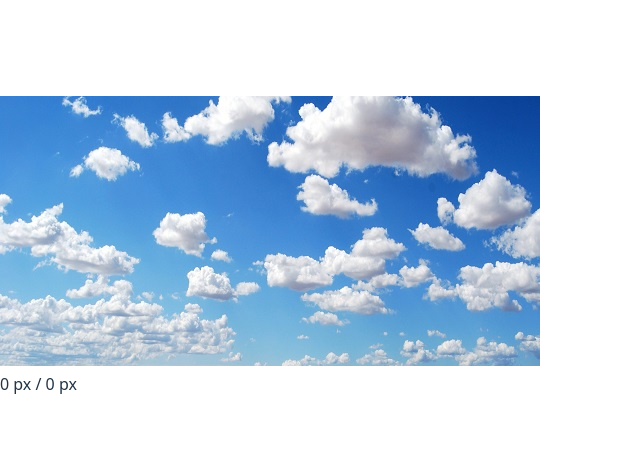
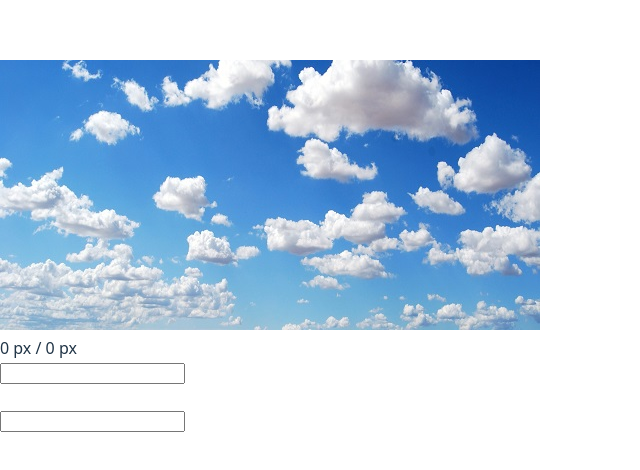
Before and after one commit to MasterfieldProject/MFREACT_26031, a React (Vite) app in the folder exercises/: page / in a window 1280 px wide. Shown: the part 154-624 px from the top of the page, without its empty margins (0-640 px from the left). Built offline with nearby package versions, Linux system fonts and the light colour scheme.

Commit message:
Add input handling to MouseTracker component for text input and reverse display

```diff
--- a/exercises/src/Exercise4.jsx
+++ b/exercises/src/Exercise4.jsx
@@ -7,7 +7,8 @@ export default class MouseTracker extends React.Component {
         super(props);
         this.state = {
             mouseX: 0,
-            mouseY: 0
+            mouseY: 0,
+            inputText: "",
         }
     }
 
@@ -19,12 +20,22 @@ export default class MouseTracker extends React.Component {
         this.setState({ mouseX: event_offsetX, mouseY: Math.floor(event_offsetY) });
     }
 
+    handleInput = (event) => {
+        this.setState({ inputText: event.target.value });
+    }
+
     render() {
         return (
-            <div>
-                <img src={cloud} onMouseMove={this.handleMouseMove} /><br />
-                {this.state.mouseX} px / {this.state.mouseY} px
-            </div>
+            <>
+                <div>
+                    <img src={cloud} onMouseMove={this.handleMouseMove} /><br />
+                    {this.state.mouseX} px / {this.state.mouseY} px
+                </div>
+                <div>
+                    <input onChange={this.handleInput} value={this.state.inputText} /><br /><br />
+                    <input readOnly value={this.state.inputText.split("").reverse().join("")} />
+                </div>
+            </>
         )
 
     }
```
